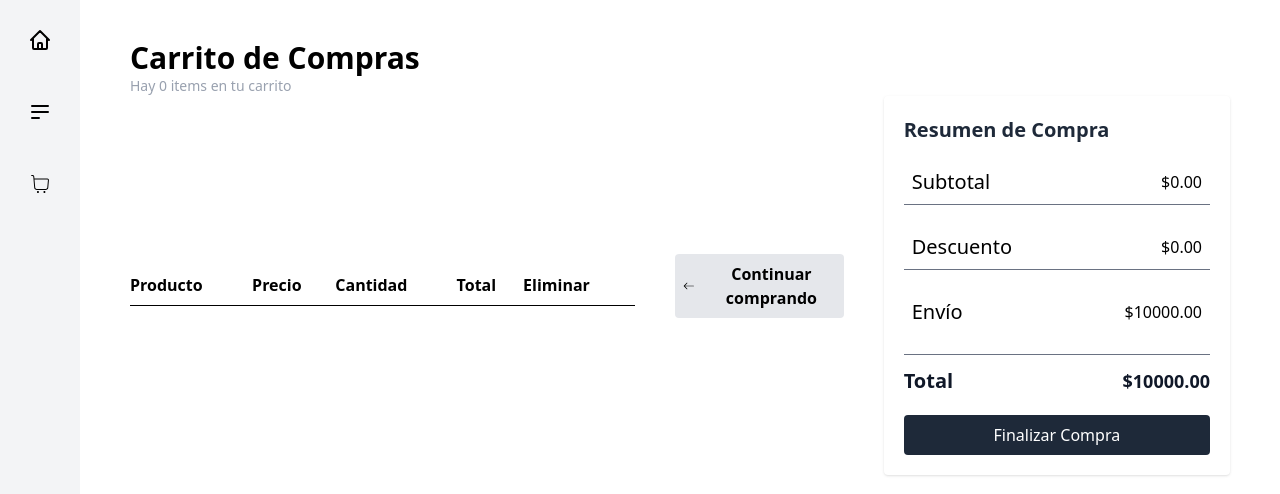
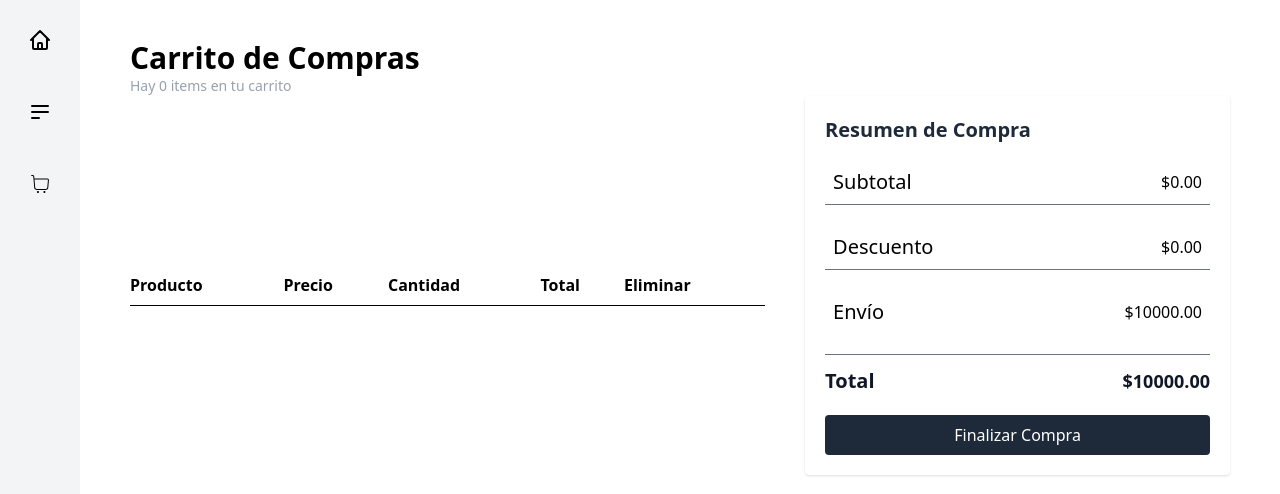
Before and after one commit to joaquinmartis/PetShop_frontend, a React (Vite) app: page /cart in a window 1280 px wide. Shown: the top 494 px of the page. Built offline with nearby package versions, Linux system fonts and the light colour scheme.

Commit message:
Toast implementado

```diff
--- a/src/App.jsx
+++ b/src/App.jsx
@@ -3,6 +3,7 @@ import { Home } from './Pages/Home'
 import { Cart } from './Pages/Cart'
 import { Order } from './Pages/Order'
 import { CounterPage } from './Pages/Counter'
+import { Toaster } from "react-hot-toast";
 
 import {
   createBrowserRouter,
@@ -43,6 +44,7 @@ const Root = () => {
       <div>
         {/* Acá se van a renderizar las páginas hijas */}
         <Outlet />
+        <Toaster position="top-center" reverseOrder={false} />
       </div>
     </>
 
--- a/src/Pages/Home.jsx
+++ b/src/Pages/Home.jsx
@@ -1,6 +1,7 @@
 import React from 'react'
 import SideBar from '../components/Sidebar'
 import Main from '../components/Main'
+
 
 export function Home() {
     return (
@@ -8,6 +9,7 @@ export function Home() {
 
             <div className='ml-[80px]'>
                 <Main />
+
             </div>
         </div>
     )
--- a/src/components/Cartitems.jsx
+++ b/src/components/Cartitems.jsx
@@ -108,13 +108,6 @@ const Cartitems = () => {
           </table>
         </div>
 
-        {/* Botón continuar comprando */}
-        <div className="my-5">
-          <button className="flex items-center space-x-3 bg-gray-200 font-semibold rounded p-2 cursor-pointer ">
-            <BsArrowLeft />
-            <span>Continuar comprando</span>
-          </button>
-        </div>
 
         {/* Resumen */}
         <div className="w-[40%] h-fit shadow rounded p-5 space-y-5">
--- a/src/components/Main.tsx
+++ b/src/components/Main.tsx
@@ -8,7 +8,7 @@ import useCartStore from "../store/cartStore";
 
 
 
-// ✅ Componente ProductCard
+
 function ProductCard({ product }: { product: Product }) {
   const addToCart = useCartStore((state) => state.addToCart);
 
@@ -36,7 +36,7 @@ function ProductCard({ product }: { product: Product }) {
   );
 }
 
-// ✅ Componente principal
+
 const Main = () => {
   const Products: Product[] = [
     {
```
Also changed, not shown: 1 other file (tests, documents, lock files or other folders).
